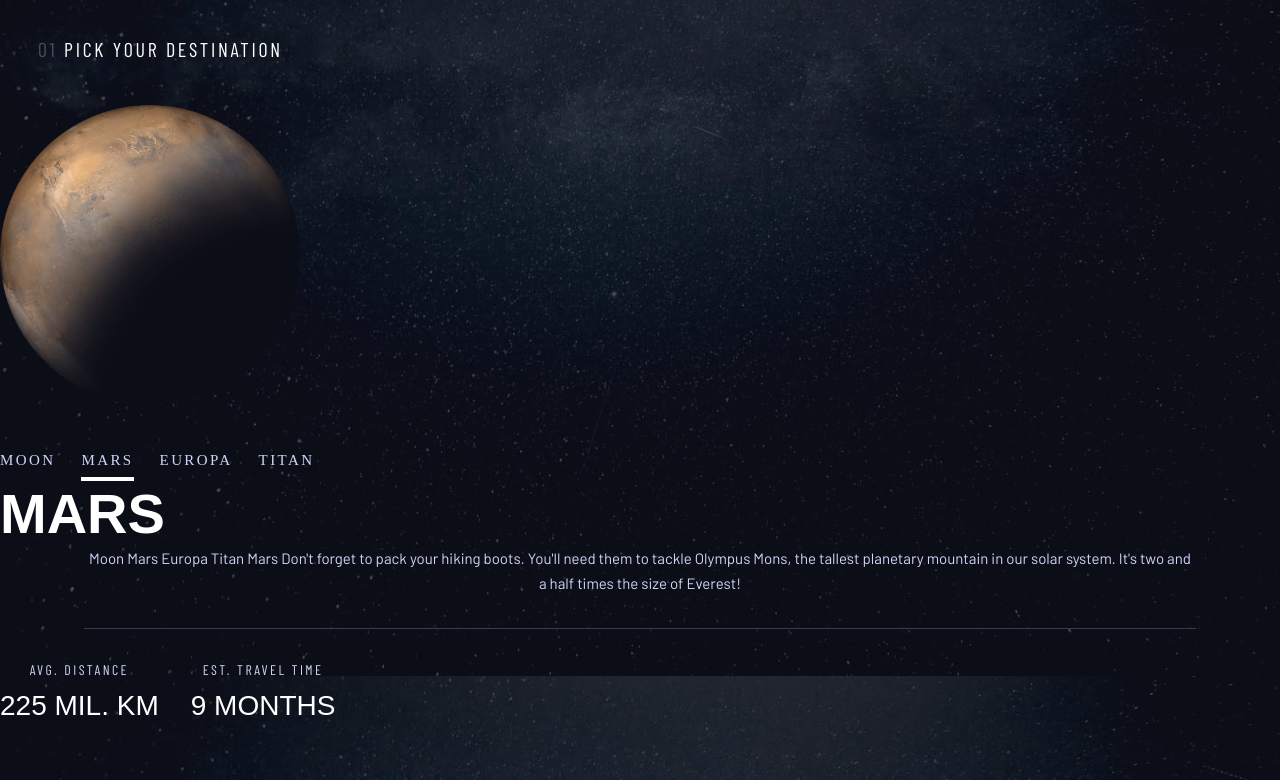
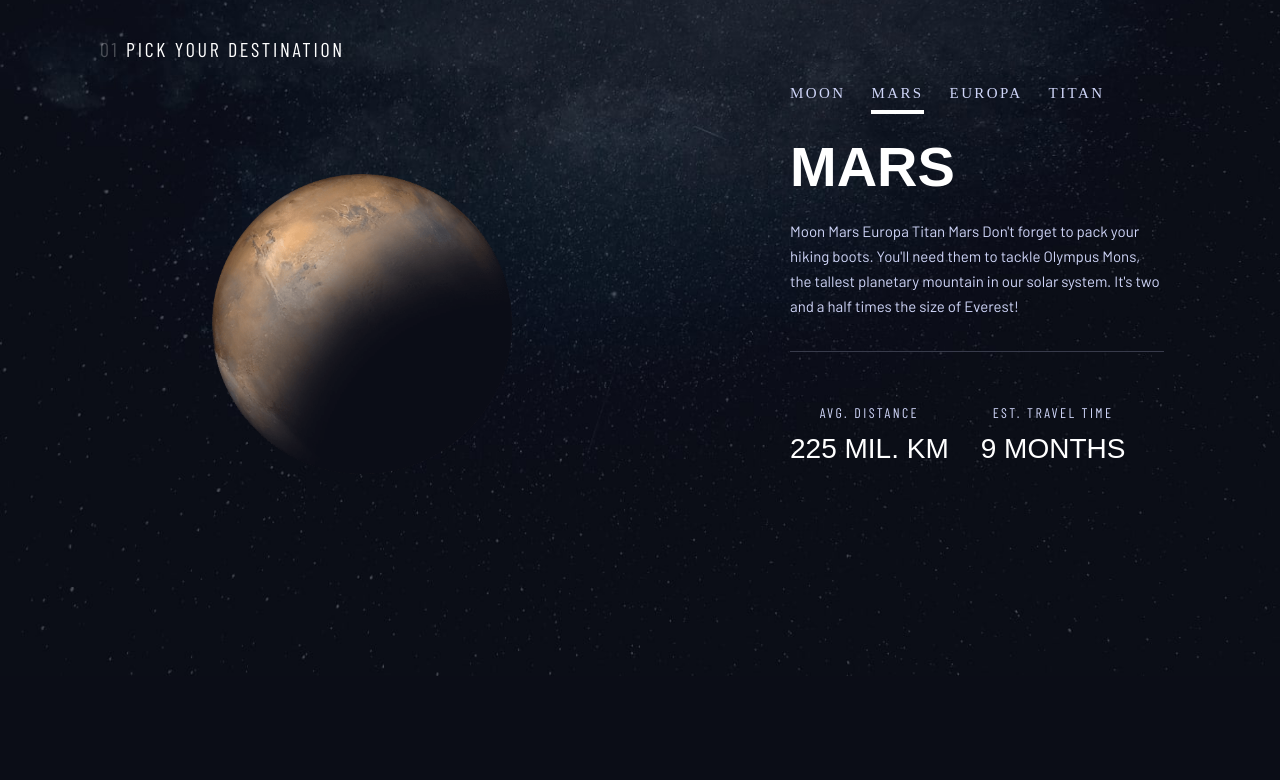
Before and after one commit to andrewdomingues/space-tourism, a website: page pages/destination-mars.html in a window 1280 px wide. Shown: the part 124-904 px from the top of the page. After the commit the page ends 800 px from the top, so only its background shows below. Drawn offline with nearby package versions, Linux system fonts and the light colour scheme; a web font is replaced by a local one.

Commit message:
desktop destination page done

```diff
--- a/pages/destination-mars.html
+++ b/pages/destination-mars.html
@@ -67,6 +67,7 @@
         id="planet-photo"
         alt="Moon photo"
       />
+      <div class="destination">
       <div class="tab-menu">
         <a href="/pages/destination-moon.html" class="tab-item"> Moon </a>
         <a href="#" class="tab-item tab-item-select"> Mars </a>
@@ -89,6 +90,7 @@
           <div class="sub2">9 months</div>
         </div>
       </div>
+    </div>
     </main>
     <script src="/src/js/main.js"></script>
   </body>
--- a/src/sass/destination.scss
+++ b/src/sass/destination.scss
@@ -6,6 +6,18 @@ body{
     margin-top: calc(3.2rem - 1.6rem);
     margin-bottom: calc(2.6rem - 1.6rem);
     width: 20rem;
+  }
+  main{
+    display: grid;
+    justify-items: center;
+    align-content: center;
+    .destination{
+      display: flex;
+      flex-direction: column;
+      justify-content: center;
+      align-items: center;
+      gap: 2rem;
+    }
   }
 }
 h1#title{
@@ -55,7 +67,11 @@ h1#title{
 @media (min-width: 550px) {
   body {
     background-image: url(/assets/destination/background-destination-tablet.jpg);
-
+  }
+  main{
+    .sub-heading{
+      justify-self: start;
+    }
   }
   img#planet-photo{
     width: 30rem;
@@ -71,4 +87,29 @@ h1#title{
   body {
     background-image: url(/assets/destination/background-destination-desktop.jpg);
   }
+  main{
+    grid-template-columns: 1fr 1fr;
+    grid-template-rows: auto 1fr;
+    // column-gap: 15rem;
+    padding: 0 10rem;
+    .destination{
+      align-items: flex-start !important;
+      // margin-top: 3rem;
+      margin-left: 15rem;
+    }
+    #planet-photo{
+      margin-top: 9.7rem;
+      margin-bottom: 0;
+
+    }
+    #paragraph{
+      text-align: left;
+      margin: 0;
+    }
+    h5.sub-heading{
+      grid-column: 1 / span 3;
+      margin: 0;
+    }
+
+  }
 }
--- a/src/sass/home.scss
+++ b/src/sass/home.scss
@@ -84,8 +84,12 @@ main{
       }
       #btn-explore{
         // flex-basis: 50%;
+        height: 20rem;
+        width: 20rem;
         grid-column: 2;
-
+        &:hover {
+          outline-width: 5rem;
+        }
 
       }
     }
```
Also changed, not shown: pages/destination-europa.html (+3 -0 lines), pages/destination-moon.html (+2 -0 lines), pages/destination-titan.html (+3 -0 lines), src/css/destination.css, src/css/home.css.
